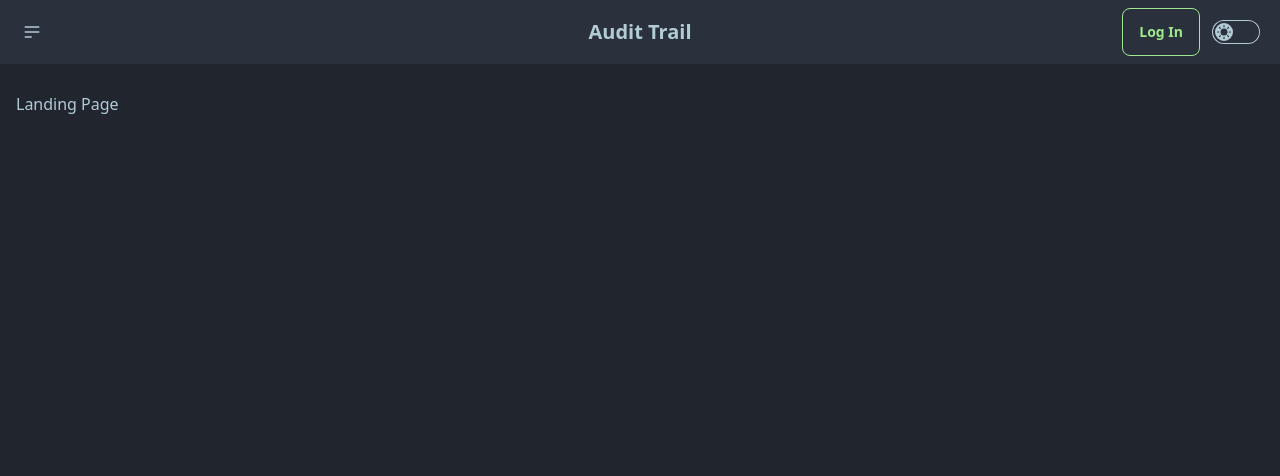
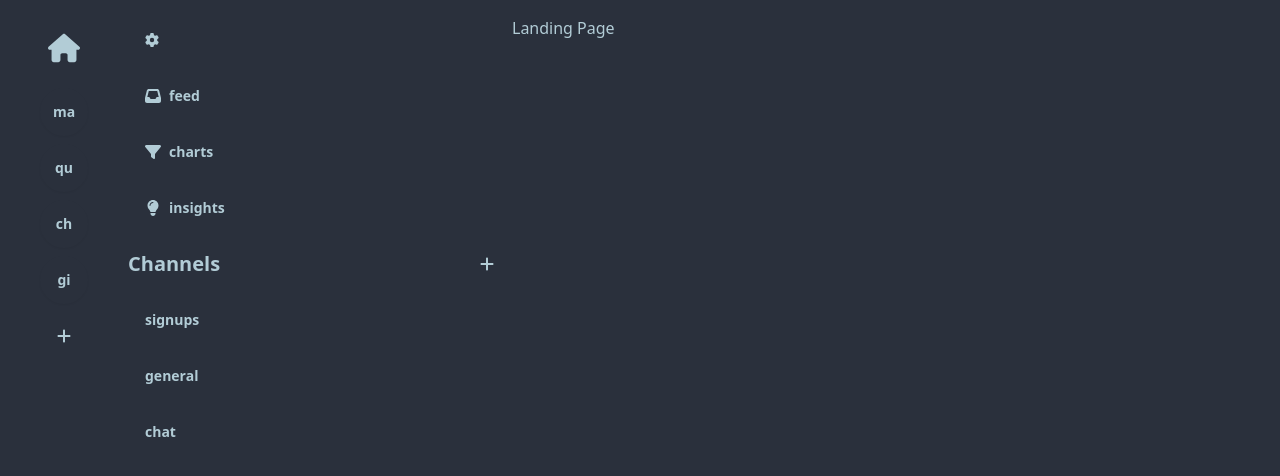
Before and after one commit to lukaswanner/audit-trail, a SvelteKit app: page / in a window 1280 px wide. Shown: the top 476 px of the page. Built offline with nearby package versions, Linux system fonts and the light colour scheme.

Commit message:
feat: added basic layout

```diff
--- a/package.json
+++ b/package.json
@@ -22,8 +22,9 @@
 		"eslint-config-prettier": "^9.0.0",
 		"eslint-plugin-svelte": "^2.30.0",
 		"postcss": "^8.4.32",
-		"prettier": "^3.0.0",
+		"prettier": "^3.1.0",
 		"prettier-plugin-svelte": "^3.0.0",
+		"prettier-plugin-tailwindcss": "^0.5.9",
 		"svelte": "^4.2.7",
 		"svelte-check": "^3.6.0",
 		"tailwindcss": "^3.3.5",
--- /dev/null
+++ b/src/lib/components/sidebar/Sidebar.svelte
@@ -0,0 +1,43 @@
+<script lang="ts">
+	import { project } from '$lib/stores/project';
+
+	export let menuItems = ['ma', 'qu', 'ch', 'gi'];
+
+	function setActive(item: string) {
+		project.set(item);
+	}
+</script>
+
+<div class="flex flex-col items-center gap-2">
+	<button
+		class="btn btn-ghost rounded-full h-16 w-16 fill-base-content hover:fill-primary transition-colors"
+	>
+		<a href="/">
+			<svg xmlns="http://www.w3.org/2000/svg" class=" w-8 h-8" viewBox="0 0 576 512"
+				><!--!Font Awesome Free 6.5.1 by @fontawesome - https://fontawesome.com License - https://fontawesome.com/license/free Copyright 2023 Fonticons, Inc.--><path
+					d="M575.8 255.5c0 18-15 32.1-32 32.1h-32l.7 160.2c0 2.7-.2 5.4-.5 8.1V472c0 22.1-17.9 40-40 40H456c-1.1 0-2.2 0-3.3-.1c-1.4 .1-2.8 .1-4.2 .1H416 392c-22.1 0-40-17.9-40-40V448 384c0-17.7-14.3-32-32-32H256c-17.7 0-32 14.3-32 32v64 24c0 22.1-17.9 40-40 40H160 128.1c-1.5 0-3-.1-4.5-.2c-1.2 .1-2.4 .2-3.6 .2H104c-22.1 0-40-17.9-40-40V360c0-.9 0-1.9 .1-2.8V287.6H32c-18 0-32-14-32-32.1c0-9 3-17 10-24L266.4 8c7-7 15-8 22-8s15 2 21 7L564.8 231.5c8 7 12 15 11 24z"
+				/></svg
+			>
+		</a>
+	</button>
+	{#each menuItems as item}
+		<button
+			on:click={() => setActive(item)}
+			data-active={item === $project}
+			on:click={() => setActive(item)}
+			class="btn btn-circle bg-transparent border-transparent flex items-center justify-center w-12 h-12 hover:bg-transparent hover:border-transparent data-[active=true]:border data-[active=true]:border-accent
+		rounded-full"
+		>
+			{item}
+		</button>
+	{/each}
+	<button
+		class="btn btn-ghost rounded-full h-12 w-12 fill-base-content hover:fill-primary transition-colors"
+	>
+		<svg xmlns="http://www.w3.org/2000/svg" class="w-6 h-6" viewBox="0 0 448 512"
+			><!--!Font Awesome Free 6.5.1 by @fontawesome - https://fontawesome.com License - https://fontawesome.com/license/free Copyright 2023 Fonticons, Inc.--><path
+				d="M256 80c0-17.7-14.3-32-32-32s-32 14.3-32 32V224H48c-17.7 0-32 14.3-32 32s14.3 32 32 32H192V432c0 17.7 14.3 32 32 32s32-14.3 32-32V288H400c17.7 0 32-14.3 32-32s-14.3-32-32-32H256V80z"
+			/></svg
+		>
+	</button>
+</div>
--- /dev/null
+++ b/src/lib/components/sidebar/SidebarMenu.svelte
@@ -0,0 +1,77 @@
+<script lang="ts">
+	import { project } from '$lib/stores/project';
+	import { channel } from '$lib/stores/channel';
+	import { page } from '$app/stores';
+
+	export let channels: string[] = [];
+</script>
+
+<div class="flex flex-col items-start gap-2">
+	<div class="flex flex-row justify-between">
+		<h1 class="text-2xl font-bold">
+			{$project}
+		</h1>
+		<button class="btn btn-ghost h-12 w-12">
+			<svg xmlns="http://www.w3.org/2000/svg" class="fill-current h-8 w-8" viewBox="0 0 512 512"
+				><!--!Font Awesome Free 6.5.1 by @fontawesome - https://fontawesome.com License - https://fontawesome.com/license/free Copyright 2023 Fonticons, Inc.--><path
+					d="M495.9 166.6c3.2 8.7 .5 18.4-6.4 24.6l-43.3 39.4c1.1 8.3 1.7 16.8 1.7 25.4s-.6 17.1-1.7 25.4l43.3 39.4c6.9 6.2 9.6 15.9 6.4 24.6c-4.4 11.9-9.7 23.3-15.8 34.3l-4.7 8.1c-6.6 11-14 21.4-22.1 31.2c-5.9 7.2-15.7 9.6-24.5 6.8l-55.7-17.7c-13.4 10.3-28.2 18.9-44 25.4l-12.5 57.1c-2 9.1-9 16.3-18.2 17.8c-13.8 2.3-28 3.5-42.5 3.5s-28.7-1.2-42.5-3.5c-9.2-1.5-16.2-8.7-18.2-17.8l-12.5-57.1c-15.8-6.5-30.6-15.1-44-25.4L83.1 425.9c-8.8 2.8-18.6 .3-24.5-6.8c-8.1-9.8-15.5-20.2-22.1-31.2l-4.7-8.1c-6.1-11-11.4-22.4-15.8-34.3c-3.2-8.7-.5-18.4 6.4-24.6l43.3-39.4C64.6 273.1 64 264.6 64 256s.6-17.1 1.7-25.4L22.4 191.2c-6.9-6.2-9.6-15.9-6.4-24.6c4.4-11.9 9.7-23.3 15.8-34.3l4.7-8.1c6.6-11 14-21.4 22.1-31.2c5.9-7.2 15.7-9.6 24.5-6.8l55.7 17.7c13.4-10.3 28.2-18.9 44-25.4l12.5-57.1c2-9.1 9-16.3 18.2-17.8C227.3 1.2 241.5 0 256 0s28.7 1.2 42.5 3.5c9.2 1.5 16.2 8.7 18.2 17.8l12.5 57.1c15.8 6.5 30.6 15.1 44 25.4l55.7-17.7c8.8-2.8 18.6-.3 24.5 6.8c8.1 9.8 15.5 20.2 22.1 31.2l4.7 8.1c6.1 11 11.4 22.4 15.8 34.3zM256 336a80 80 0 1 0 0-160 80 80 0 1 0 0 160z"
+				/></svg
+			>
+		</button>
+	</div>
+	<div class="flex flex-col gap-2 w-full max-w-[200px]">
+		<a
+			data-active={$page.url.pathname === '/feed'}
+			href="/feed"
+			class="btn btn-ghost hover:text-secondary data-[active=true]:bg-base-content/20 flex justify-start flex-row items-center gap-2 data-[active=true]:text-primary transition-colors text-base-content"
+		>
+			<svg xmlns="http://www.w3.org/2000/svg" class="fill-current w-4 h-4" viewBox="0 0 512 512"
+				><!--!Font Awesome Free 6.5.1 by @fontawesome - https://fontawesome.com License - https://fontawesome.com/license/free Copyright 2023 Fonticons, Inc.--><path
+					d="M121 32C91.6 32 66 52 58.9 80.5L1.9 308.4C.6 313.5 0 318.7 0 323.9V416c0 35.3 28.7 64 64 64H448c35.3 0 64-28.7 64-64V323.9c0-5.2-.6-10.4-1.9-15.5l-57-227.9C446 52 420.4 32 391 32H121zm0 64H391l48 192H387.8c-12.1 0-23.2 6.8-28.6 17.7l-14.3 28.6c-5.4 10.8-16.5 17.7-28.6 17.7H195.8c-12.1 0-23.2-6.8-28.6-17.7l-14.3-28.6c-5.4-10.8-16.5-17.7-28.6-17.7H73L121 96z"
+				/></svg
+			>
+			<p>feed</p>
+		</a>
+		<a
+			href="/insights"
+			data-active={$page.url.pathname === '/charts'}
+			class="btn btn-ghost hover:text-secondary data-[active=true]:bg-base-content/20 flex justify-start flex-row items-center gap-2 data-[active=true]:text-primary transition-colors text-base-content"
+		>
+			<svg xmlns="http://www.w3.org/2000/svg" class="fill-current w-4 h-4" viewBox="0 0 512 512"
+				><!--!Font Awesome Free 6.5.1 by @fontawesome - https://fontawesome.com License - https://fontawesome.com/license/free Copyright 2023 Fonticons, Inc.--><path
+					d="M3.9 54.9C10.5 40.9 24.5 32 40 32H472c15.5 0 29.5 8.9 36.1 22.9s4.6 30.5-5.2 42.5L320 320.9V448c0 12.1-6.8 23.2-17.7 28.6s-23.8 4.3-33.5-3l-64-48c-8.1-6-12.8-15.5-12.8-25.6V320.9L9 97.3C-.7 85.4-2.8 68.8 3.9 54.9z"
+				/></svg
+			>
+			<p>charts</p>
+		</a>
+		<a
+			href="/insights"
+			data-active={$page.url.pathname === '/insights'}
+			class="btn btn-ghost hover:text-secondary data-[active=true]:bg-base-content/20 flex justify-start flex-row items-center gap-2 data-[active=true]:text-primary transition-colors text-base-content"
+		>
+			<svg xmlns="http://www.w3.org/2000/svg" class="fill-current h-4 w-4" viewBox="0 0 384 512"
+				><!--!Font Awesome Free 6.5.1 by @fontawesome - https://fontawesome.com License - https://fontawesome.com/license/free Copyright 2023 Fonticons, Inc.--><path
+					d="M272 384c9.6-31.9 29.5-59.1 49.2-86.2l0 0c5.2-7.1 10.4-14.2 15.4-21.4c19.8-28.5 31.4-63 31.4-100.3C368 78.8 289.2 0 192 0S16 78.8 16 176c0 37.3 11.6 71.9 31.4 100.3c5 7.2 10.2 14.3 15.4 21.4l0 0c19.8 27.1 39.7 54.4 49.2 86.2H272zM192 512c44.2 0 80-35.8 80-80V416H112v16c0 44.2 35.8 80 80 80zM112 176c0 8.8-7.2 16-16 16s-16-7.2-16-16c0-61.9 50.1-112 112-112c8.8 0 16 7.2 16 16s-7.2 16-16 16c-44.2 0-80 35.8-80 80z"
+				/></svg
+			>
+			<p>insights</p>
+		</a>
+	</div>
+	<div class="flex flex-row justify-between items-center w-full">
+		<h2 class="text-xl font-bold">Channels</h2>
+		<button
+			class="btn btn-ghost rounded-full fill-base-content hover:fill-primary transition-colors"
+		>
+			<svg xmlns="http://www.w3.org/2000/svg" class="w-4 h-4" viewBox="0 0 448 512"
+				><!--!Font Awesome Free 6.5.1 by @fontawesome - https://fontawesome.com License - https://fontawesome.com/license/free Copyright 2023 Fonticons, Inc.--><path
+					d="M256 80c0-17.7-14.3-32-32-32s-32 14.3-32 32V224H48c-17.7 0-32 14.3-32 32s14.3 32 32 32H192V432c0 17.7 14.3 32 32 32s32-14.3 32-32V288H400c17.7 0 32-14.3 32-32s-14.3-32-32-32H256V80z"
+				/></svg
+			>
+		</button>
+	</div>
+	{#each channels as channel}
+		<button class="btn btn-ghost">
+			{channel}
+		</button>
+	{/each}
+</div>
--- /dev/null
+++ b/src/lib/stores/channel.ts
@@ -0,0 +1,4 @@
+import { writable } from 'svelte/store';
+
+
+export const channel = writable<string>('');
--- /dev/null
+++ b/src/lib/stores/project.ts
@@ -0,0 +1,4 @@
+import { writable } from 'svelte/store';
+
+
+export const project = writable<string>('');
--- /dev/null
+++ b/src/routes/(private)/+layout.svelte
@@ -0,0 +1,13 @@
+<script lang="ts">
+	import Sidebar from '$lib/components/sidebar/Sidebar.svelte';
+	import SidebarMenu from '$lib/components/sidebar/SidebarMenu.svelte';
+
+	let menuItems = ['ma', 'qu', 'ch', 'gi'];
+	let channels = ['signups', 'general', 'chat'];
+</script>
+
+<div class="grid grid-cols-[1fr_3fr_6fr] py-4">
+	<Sidebar {menuItems} />
+	<SidebarMenu {channels} />
+	<slot />
+</div>
--- /dev/null
+++ b/src/routes/(public)/+layout.svelte
@@ -0,0 +1,11 @@
+<script>
+	import Navbar from '$lib/layout/navigation/Navbar.svelte';
+	const list = ['Register', 'Projects', 'Account'];
+</script>
+
+<div class="flex flex-col h-screen bg-base-300">
+	<Navbar {list} />
+	<div class="flex flex-1 flex-col p-4">
+		<slot />
+	</div>
+</div>
--- a/src/routes/+layout.svelte
+++ b/src/routes/+layout.svelte
@@ -1,12 +1,5 @@
 <script>
 	import '../app.css';
-	import Navbar from '$lib/layout/navigation/Navbar.svelte';
-	const list = ['Register', 'Projects', 'Account'];
 </script>
 
-<div class="flex flex-col h-screen bg-base-300">
-	<Navbar {list} />
-	<div class="flex flex-1 flex-col p-4">
-		<slot />
-	</div>
-</div>
+<slot />
```
Also changed, not shown: src/routes/(private)/+page.svelte (renamed from src/routes/+page.svelte), src/routes/(public)/login/+page.svelte (renamed from src/routes/login/+page.svelte), src/routes/(public)/register/+page.svelte (renamed from src/routes/register/+page.svelte), 2 other files (tests, documents, lock files or other folders).
